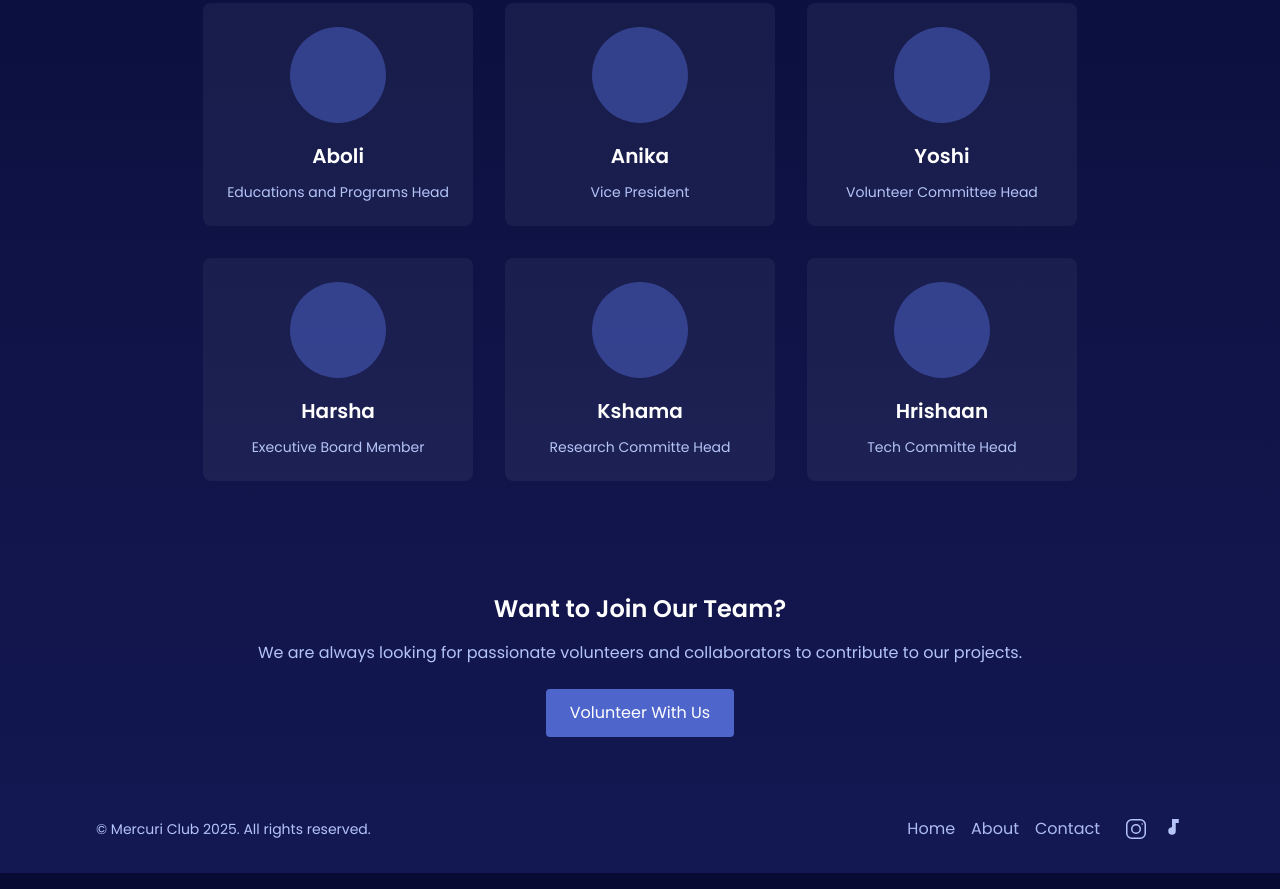
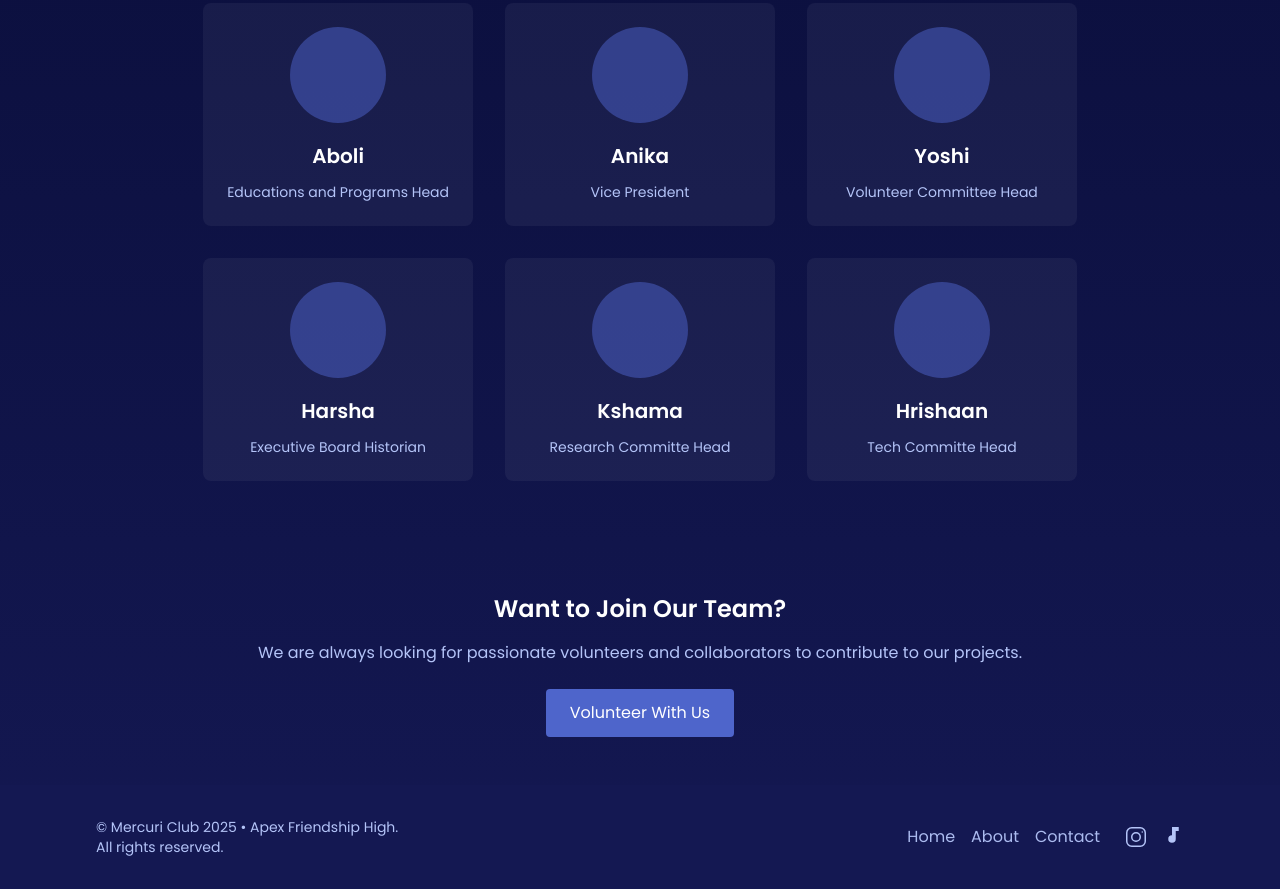
Before and after one commit to Hrishaan1/mercuri-world-website, a plain HTML site: page team.html in a window 1280 px wide. Shown: the part 596-1485 px from the top of the page. Drawn offline with nearby package versions, Linux system fonts and the light colour scheme.

Commit message:
slight modifications to text.

```diff
--- a/components/footer.html
+++ b/components/footer.html
@@ -5,7 +5,8 @@
 
       <!-- Copyright -->
       <div>
-        <p class="text-sm">© Mercuri Club 2025. All rights reserved.</p>
+        <p class="text-sm">© Mercuri Club 2025 • Apex Friendship High.</p>
+        <p class="text-sm">All rights reserved.</p>
       </div>
 
       <!-- Links & Socials -->
--- a/team.html
+++ b/team.html
@@ -71,7 +71,7 @@
       <div class="p-6 bg-white/5 rounded-lg text-center space-y-3">
         <span class="inline-block w-24 h-24 bg-[#4e65cb]/50 rounded-full mx-auto"></span>
         <h3 class="text-xl font-semibold text-white">Harsha</h3>
-        <p class="text-[#b4c4f8] text-sm mt-1">Executive Board Member</p>
+        <p class="text-[#b4c4f8] text-sm mt-1">Executive Board Historian</p>
       </div>
 
       <div class="p-6 bg-white/5 rounded-lg text-center space-y-3">
```
